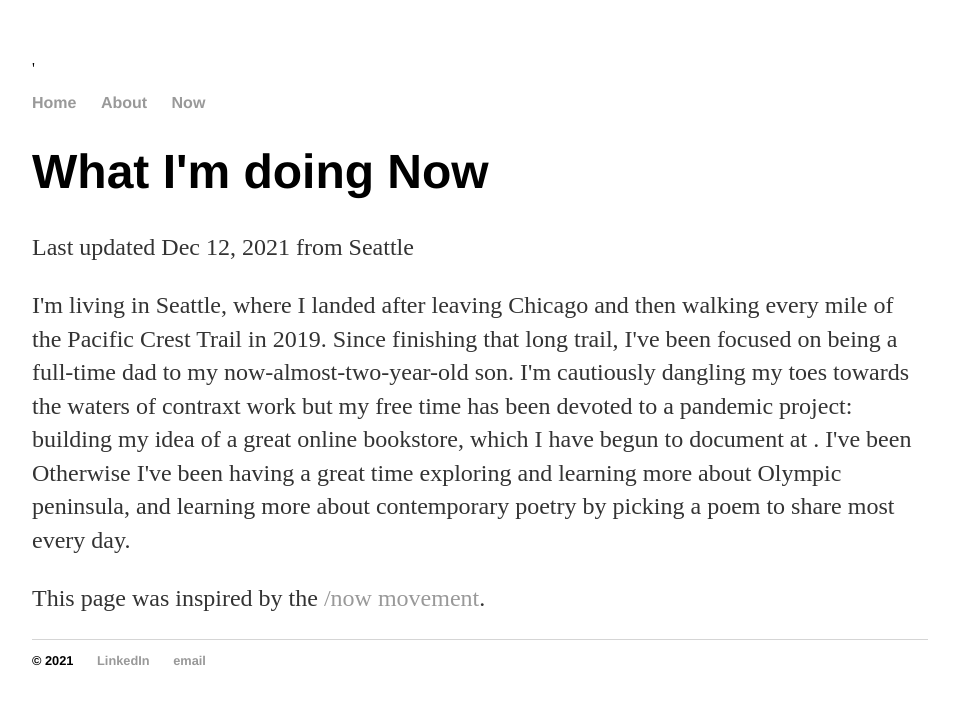
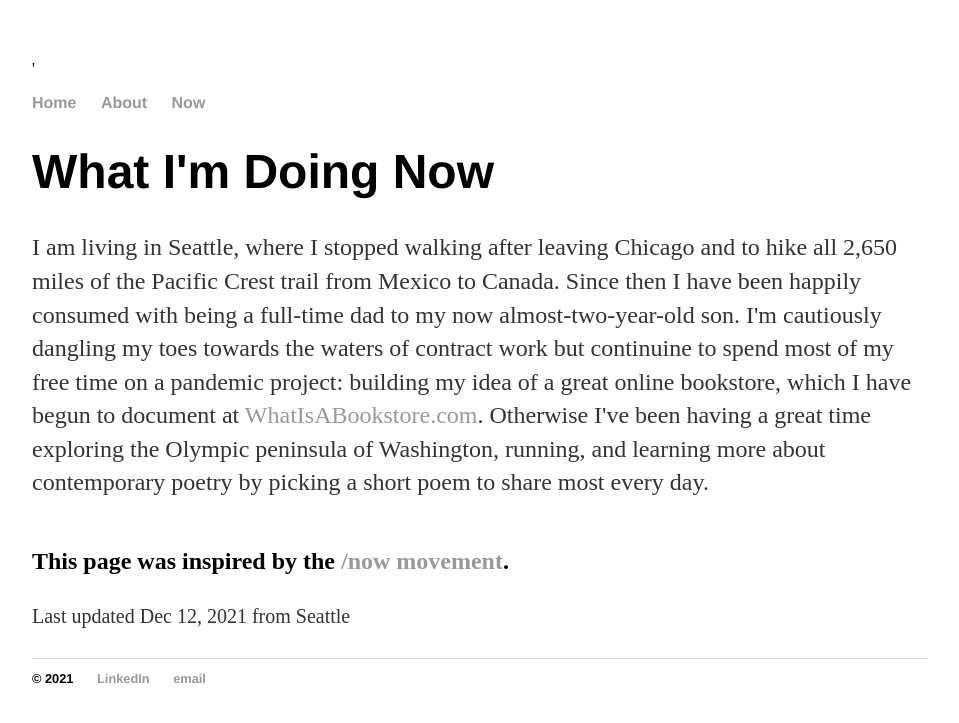
Before and after one commit to StevenPate/stevenpate.github.io, a Jekyll site: the page built from now/index.html, in a window 1280 px wide. Shown: the top 723 px of the page, without its empty margins (160-1119 px from the left). Built offline with Jekyll 4.4.1, drawn with Linux system fonts in a browser that asks for light colours.

Commit message:
Now page content

```diff
--- a/now/index.html
+++ b/now/index.html
@@ -1,10 +1,10 @@
 ---
 layout: default
-title: What I'm doing Now
+title: What I'm Doing Now
 ---
 <div class="blurb">
 	<h1>{{ page.title }}</h1>
-  <p>Last updated Dec 12, 2021 from Seattle</p>
-  <p>I'm living in Seattle, where I landed after leaving Chicago and then walking every mile of the Pacific Crest Trail in 2019. Since finishing that long trail, I've been focused on being a full-time dad to my now-almost-two-year-old son. I'm cautiously dangling my toes towards the waters of contraxt work but my free time has been devoted to a pandemic project: building my idea of a great online bookstore, which I have begun to document at <A href="https://whatisabookstore.com"></A>. I've been Otherwise I've been having a great time exploring and learning more about Olympic peninsula, and learning more about contemporary poetry by picking a poem to share most every day.</p>
-  <p>This page was inspired by the <a href="https://sivers.org/nowff">/now movement</a>.</p>
+  <p>I am living in Seattle, where I stopped walking after leaving Chicago and to hike all 2,650 miles of the Pacific Crest trail from Mexico to Canada. Since then I have been happily consumed with being a full-time dad to my now almost-two-year-old son. I'm cautiously dangling my toes towards the waters of contract work but continuine to spend most of my free time on a pandemic project: building my idea of a great online bookstore, which I have begun to document at <a href="https://whatisabookstore.com">WhatIsABookstore.com</a>. Otherwise I've been having a great time exploring the Olympic peninsula of Washington, running, and learning more about contemporary poetry by picking a short poem to share most every day.</p>
+  <h2>This page was inspired by the <a href="https://sivers.org/nowff">/now movement</a>.</h2>
+  <p><small>Last updated Dec 12, 2021 from Seattle</small></p>
 </div><!-- /.blurb -->
```
